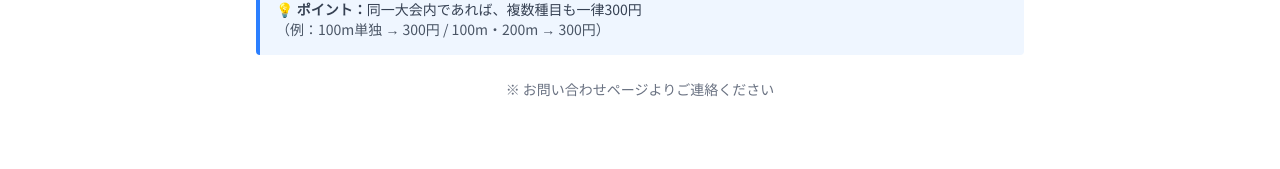
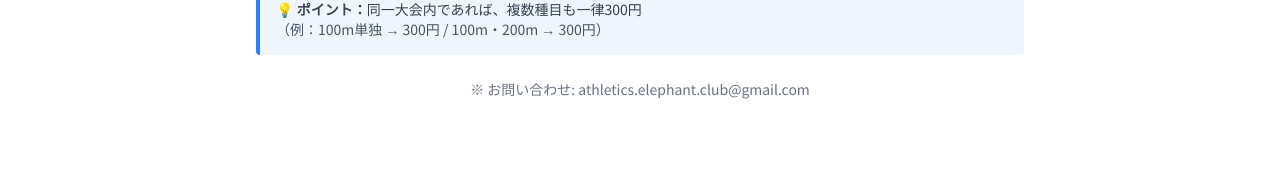
Before and after one commit to koya1127/elephant, a Next.js app in the folder apps/public-web/: page / in a window 1280 px wide. Shown: the part 2185-2354 px from the top of the page. Built offline with nearby package versions, Linux system fonts and the light colour scheme.

Commit message:
fix: お問い合わせページの文言をメールアドレスに変更

```diff
--- a/apps/public-web/src/app/page.tsx
+++ b/apps/public-web/src/app/page.tsx
@@ -173,7 +173,7 @@ export default function HomePage() {
           </div>
 
           <p className="mt-6 text-center text-sm text-gray-500">
-            ※ お問い合わせページよりご連絡ください
+            ※ お問い合わせ: athletics.elephant.club@gmail.com
           </p>
         </section>
       </div>
```
